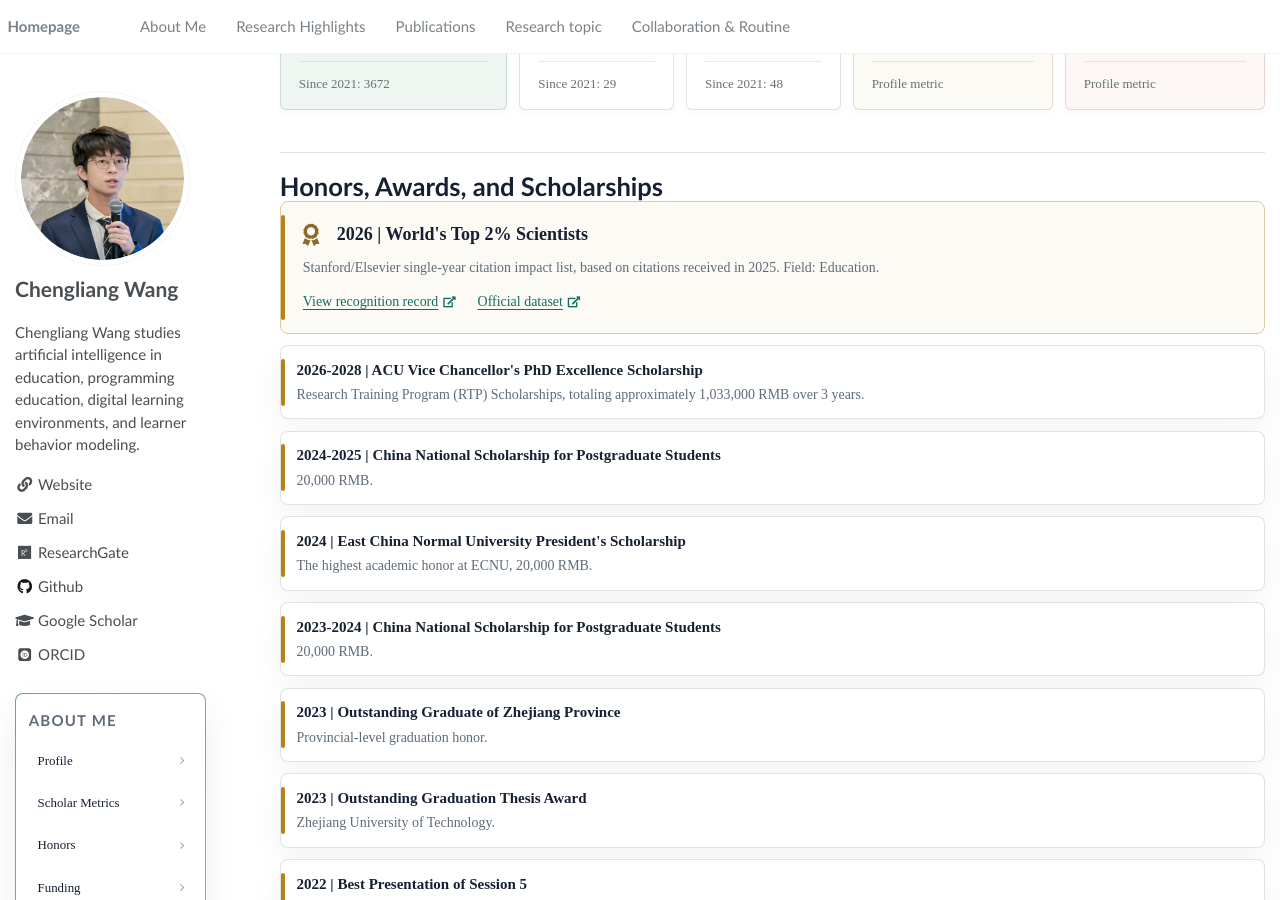
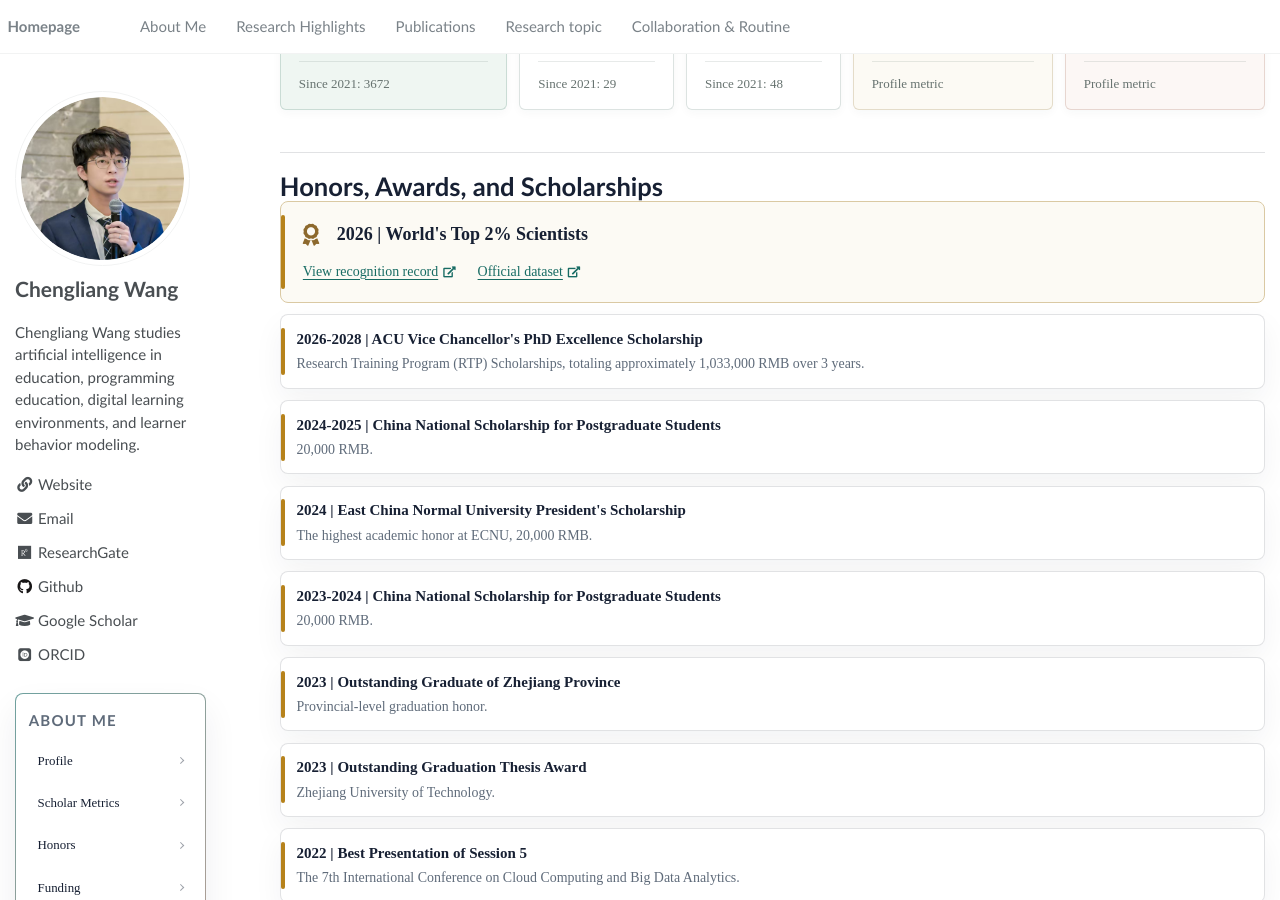
Before and after one commit to wcledutech/wcledutech.github.io, a Jekyll site: the page built from _pages/about.md, in a window 1280 px wide and 900 px high, scrolled down 1006 px. Built offline with Jekyll 4.4.1, drawn with Linux system fonts in a browser that asks for light colours; some web fonts are replaced.

Commit message:
Remove the homepage citation-list explanatory sentence

```diff
--- a/_pages/about.md
+++ b/_pages/about.md
@@ -709,7 +709,6 @@ redirect_from:
     <div class="award-list" style="--accent: var(--gold);">
       <div class="compact-item honor-featured" id="top-2-scientists-2026">
         <div class="honor-title"><i class="fas fa-award" aria-hidden="true"></i><strong>2026 | World's Top 2% Scientists</strong></div>
-        <p>Stanford/Elsevier single-year citation impact list, based on citations received in 2025. Field: Education.</p>
         <p class="honor-links">
           <a href="{{ '/images/honors/top-2-scientists-2026-chengliang-wang.png' | relative_url }}" target="_blank" rel="noopener">View recognition record<i class="fas fa-external-link-alt" aria-hidden="true"></i></a>
           <a href="https://elsevier.digitalcommonsdata.com/datasets/btchxktzyw/9" target="_blank" rel="noopener">Official dataset<i class="fas fa-external-link-alt" aria-hidden="true"></i></a>
```
Also changed, not shown: tests/test_homepage_honors.py (+1 -2 lines).
